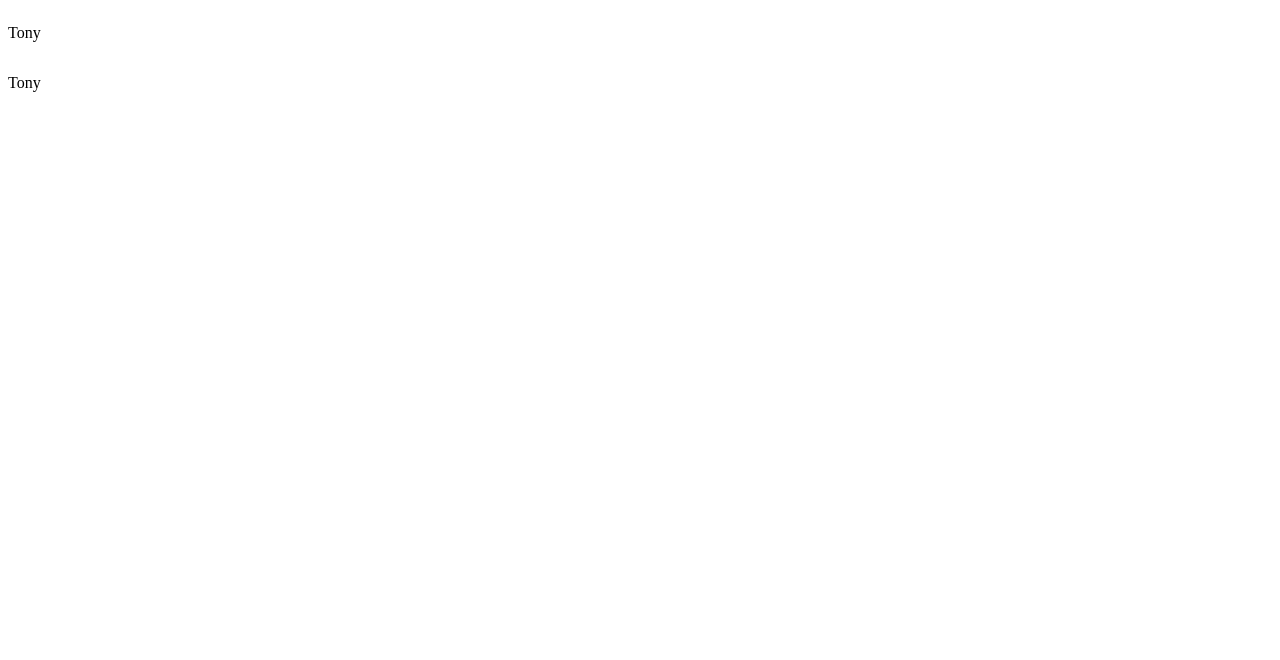
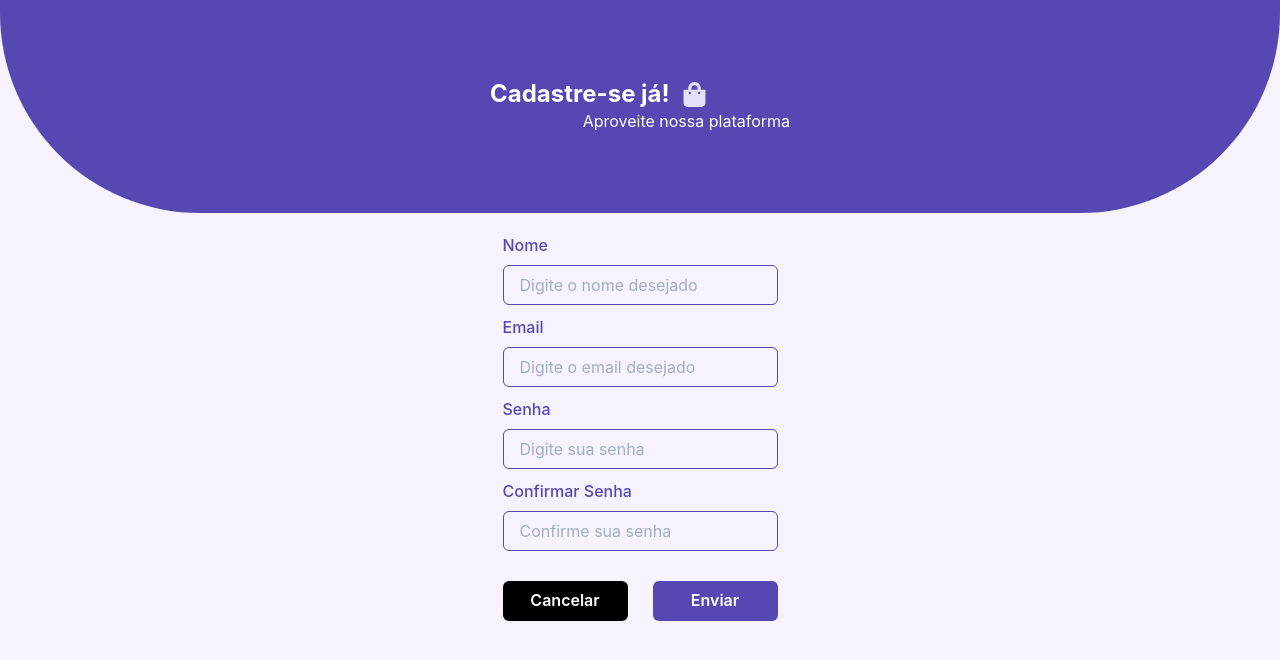
Before and after one commit to GaahNoel/small-business-digital-development-web, a Next.js app: page /user-register in a window 1280 px wide. Shown: the top 660 px of the page. Built offline with nearby package versions, Linux system fonts and the light colour scheme.

Commit message:
feat: added user-register screen base

```diff
--- /dev/null
+++ b/src/components/user-register/form-input/index.tsx
@@ -0,0 +1,28 @@
+import { Flex, FormLabel, Input } from '@chakra-ui/react';
+
+type FormInputProps = {
+  id: string;
+  field: string;
+  type: string;
+  placeholder: string;
+};
+
+const FormInput = ({ id, field, type, placeholder }: FormInputProps) => {
+  return (
+    <>
+      <Flex direction="column" marginBottom="10px">
+        <FormLabel htmlFor={`${id}_label`} color="primary">
+          {field}
+        </FormLabel>
+        <Input
+          id={`${id}`}
+          type={`${type}`}
+          placeholder={`${placeholder}`}
+          borderColor="primary"
+        />
+      </Flex>
+    </>
+  );
+};
+
+export default FormInput;
--- a/src/pages/_app.tsx
+++ b/src/pages/_app.tsx
@@ -1,7 +1,13 @@
 import type { AppProps } from 'next/app';
+import { ChakraProvider } from '@chakra-ui/react';
+import { Theme } from '../styles/theme';
 
 function MyApp({ Component, pageProps }: AppProps) {
-  return <Component {...pageProps} />;
+  return (
+    <ChakraProvider theme={Theme}>
+      <Component {...pageProps} />
+    </ChakraProvider>
+  );
 }
 
 export default MyApp;
--- a/src/pages/user-register/index.tsx
+++ b/src/pages/user-register/index.tsx
@@ -1,11 +1,84 @@
-import { Flex, Text } from '@chakra-ui/react';
+import {
+  Button,
+  Flex,
+  FormControl,
+  Heading,
+  Icon,
+  Stack,
+  Text,
+} from '@chakra-ui/react';
+import { FaShoppingBag } from 'react-icons/fa';
+import FormInput from '../../components/user-register/form-input';
 
 const UserRegister = () => {
   return (
-    <Flex direction="column">
-      <Text>Tony </Text>
-      <Text>Tony </Text>
-    </Flex>
+    <>
+      <Flex bg="secondary" direction="column" height="100vh">
+        <Flex
+          direction="column"
+          bg="primary"
+          padding="80px 0px"
+          borderBottomRadius="200px"
+          align="center"
+        >
+          <Flex width="100%" maxWidth="300px" direction="column">
+            <Stack direction="row" align="center" spacing={3}>
+              <Heading as="h2" fontSize="24px" color="default_white">
+                Cadastre-se já!
+              </Heading>
+              <Icon as={FaShoppingBag} fontSize="25px" color="secondary"></Icon>
+            </Stack>
+            <Text align="end" color="default_white">
+              Aproveite nossa plataforma
+            </Text>
+          </Flex>
+        </Flex>
+        <FormControl width="100%" maxWidth="275px" margin="20px auto">
+          <FormInput
+            id="name"
+            field="Nome"
+            type="text"
+            placeholder="Digite o nome desejado"
+          />
+          <FormInput
+            id="email"
+            field="Email"
+            type="email"
+            placeholder="Digite o email desejado"
+          />
+          <FormInput
+            id="password"
+            field="Senha"
+            type="password"
+            placeholder="Digite sua senha"
+          />
+          <FormInput
+            id="confirm_password"
+            field="Confirmar Senha"
+            type="password"
+            placeholder="Confirme sua senha"
+          />
+          <Stack direction="row" justify="center" spacing={25} marginTop="30px">
+            <Button
+              bg="default_black"
+              color="default_white"
+              variant="solid"
+              width="125px"
+            >
+              Cancelar
+            </Button>
+            <Button
+              bg="primary"
+              color="default_white"
+              variant="solid"
+              width="125px"
+            >
+              Enviar
+            </Button>
+          </Stack>
+        </FormControl>
+      </Flex>
+    </>
   );
 };
 
--- /dev/null
+++ b/src/styles/theme.ts
@@ -0,0 +1,14 @@
+import { extendTheme } from '@chakra-ui/react';
+
+export const Theme = extendTheme({
+  semanticTokens: {
+    colors: {
+      error: 'red.500',
+      success: 'green.500',
+      primary: '#5647B2',
+      secondary: 'rgba(245, 242, 255, 0.9)',
+      default_white: '#FFFFFF',
+      default_black: '#000000',
+    },
+  },
+});
```
